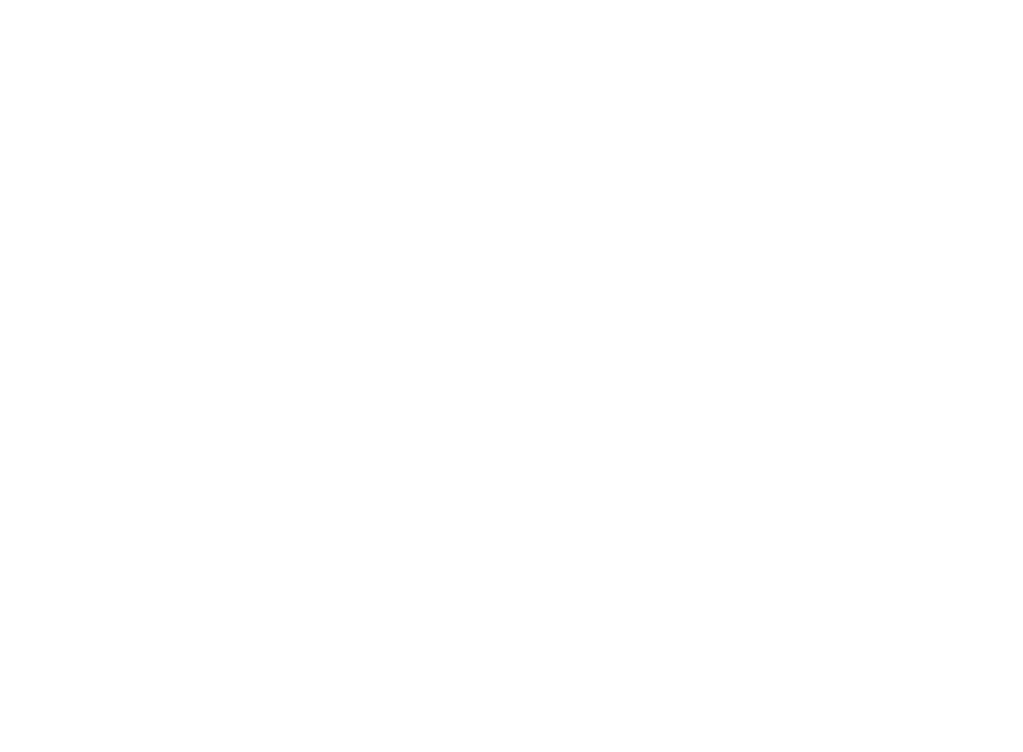
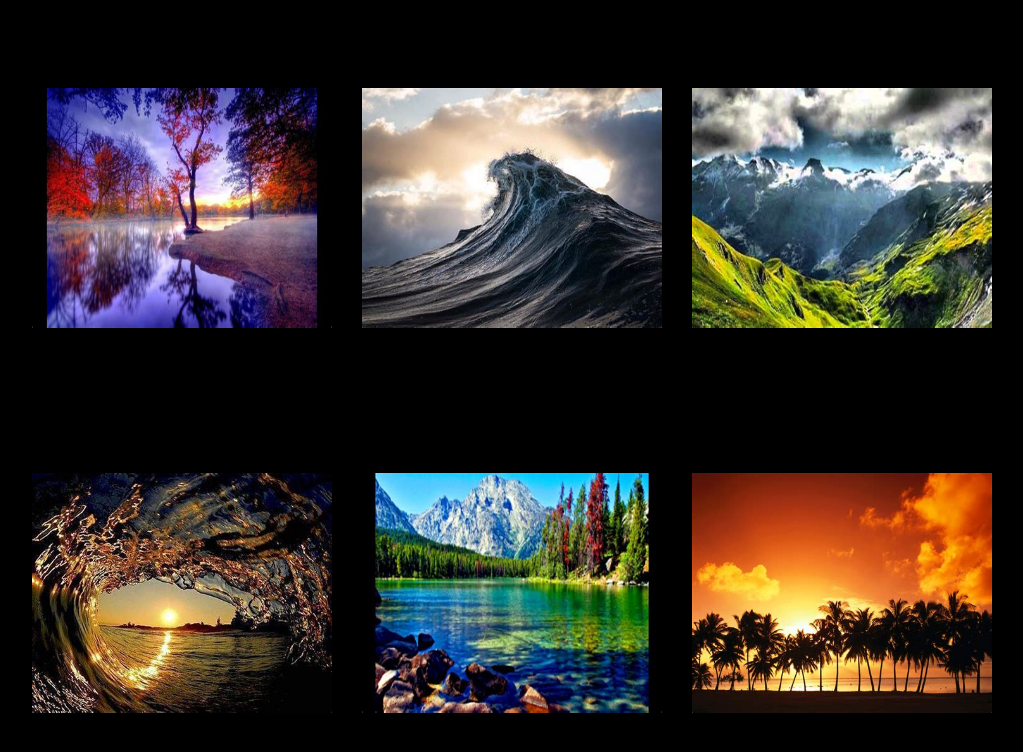
Before and after one commit to andrespbt/openBootcampFrontEnd, a plain HTML site: page HTML/CSS/05-disposicionElementos/index.html in a window 1280 px wide. Shown: the whole page, without its empty margins (128-1151 px from the left). Drawn offline with Linux system fonts and the light colour scheme.

Commit message:
Subiendo actividad leccion 5

```diff
--- a/HTML/CSS/05-disposicionElementos/css/style.css
+++ b/HTML/CSS/05-disposicionElementos/css/style.css
@@ -0,0 +1,23 @@
+* {
+    box-sizing: border-box;
+    margin: 0;
+    padding: 0;
+}
+
+.galeria {
+    align-items: center;
+    background-color: black;
+    display: flex;
+    flex-wrap: wrap;
+    gap: 30px;
+    height: 100vh;
+    justify-content: center;
+    overflow:auto;
+    padding: 30px;
+    width:100vw;
+}
+
+.imagen-galeria {
+    width: 300px;
+    height: 30vh;
+}
--- a/HTML/CSS/05-disposicionElementos/index.html
+++ b/HTML/CSS/05-disposicionElementos/index.html
@@ -4,7 +4,17 @@
     <meta charset="UTF-8" />
     <meta http-equiv="X-UA-Compatible" content="IE=edge" />
     <meta name="viewport" content="width=device-width, initial-scale=1.0" />
-    <title>Ejercicio disposicion de elementos</title>
+    <title>Ejercicio Disposición de elementos en CSS</title>
+    <link rel="stylesheet" href="css/style.css" />
   </head>
-  <body></body>
+  <body>
+    <section class="galeria">
+      <img src="img/img1.png" alt="imagen1" class="imagen-galeria" />
+      <img src="img/img2.png" alt="imagen2" class="imagen-galeria" />
+      <img src="img/img3.png" alt="imagen3" class="imagen-galeria" />
+      <img src="img/img4.png" alt="imagen4" class="imagen-galeria" />
+      <img src="img/img5.png" alt="imagen5" class="imagen-galeria" />
+      <img src="img/img6.png" alt="imagen6" class="imagen-galeria" />
+    </section>
+  </body>
 </html>
```
Also changed, not shown: HTML/CSS/05-disposicionElementos/img/img1.png (added), HTML/CSS/05-disposicionElementos/img/img2.png (added), HTML/CSS/05-disposicionElementos/img/img3.png (added), HTML/CSS/05-disposicionElementos/img/img4.png (added), HTML/CSS/05-disposicionElementos/img/img5.png (added), HTML/CSS/05-disposicionElementos/img/img6.png (added), 1 other file.
